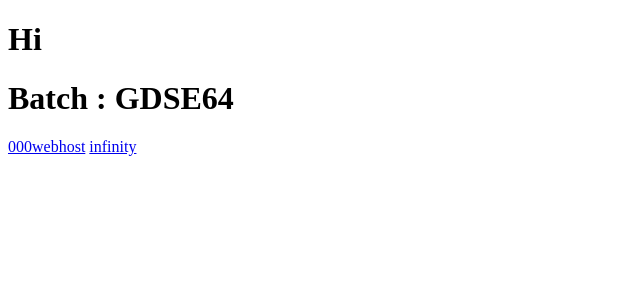
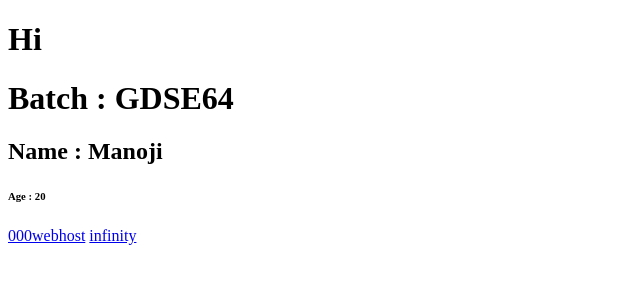
Before and after one commit to manojiS02/MyPortfolio, a plain HTML site: page index.html in a window 1280 px wide. Shown: the whole page, without its empty margins (0-640 px from the left). Drawn offline with Linux system fonts and the light colour scheme.

Commit message:
modified index file

```diff
--- a/index.html
+++ b/index.html
@@ -7,6 +7,8 @@
 <body>
 <h1>Hi</h1>
 <h1>Batch : GDSE64</h1>
+<h2>Name : Manoji</h2>
+<h6>Age : 20</h6>
 <a href="https://manojisalakshana.000webhostapp.com/" target="_blank">000webhost</a>
 <a href="manojisalakshana.epizy.com" target="_blank">infinity</a>
 </body>
```
